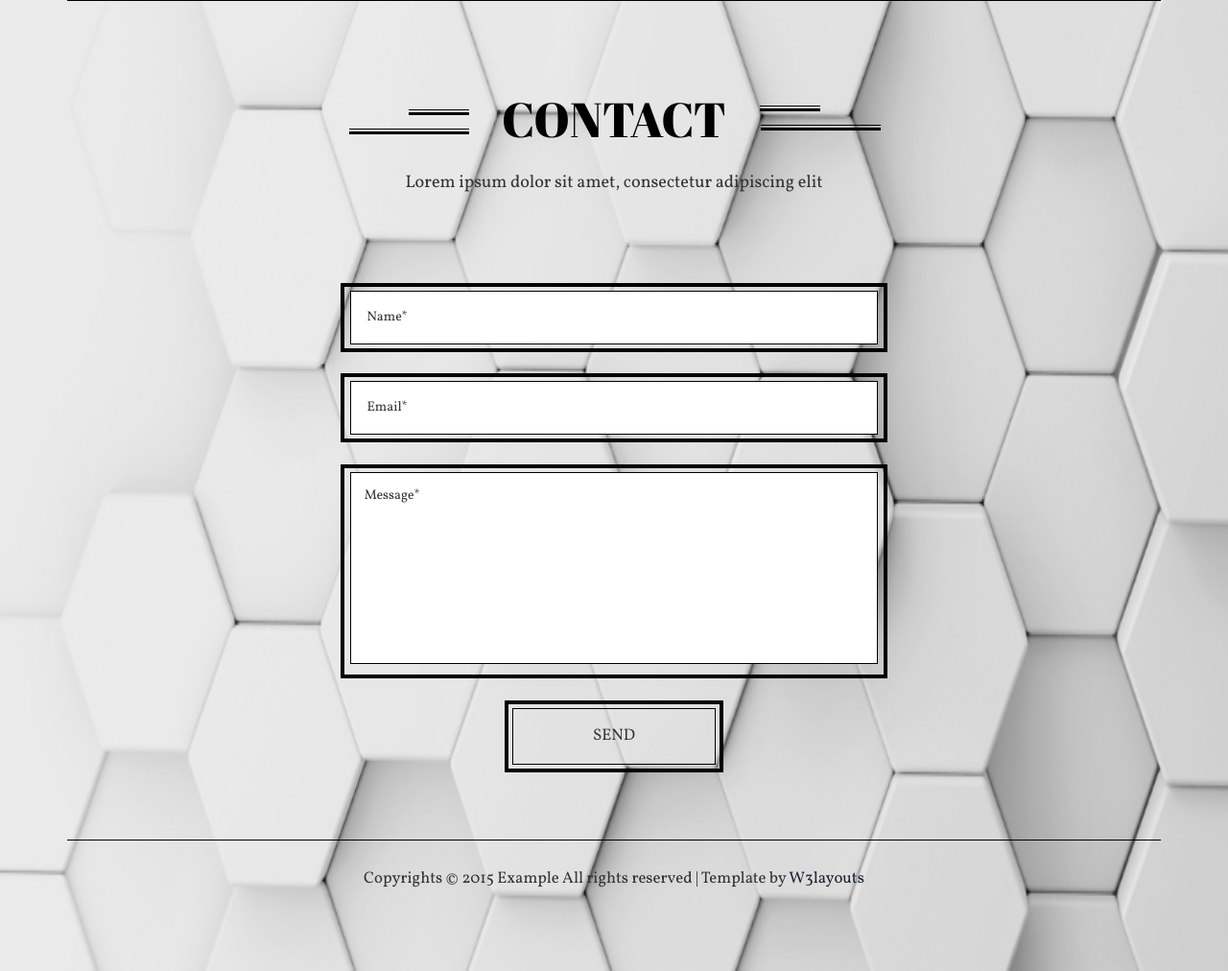
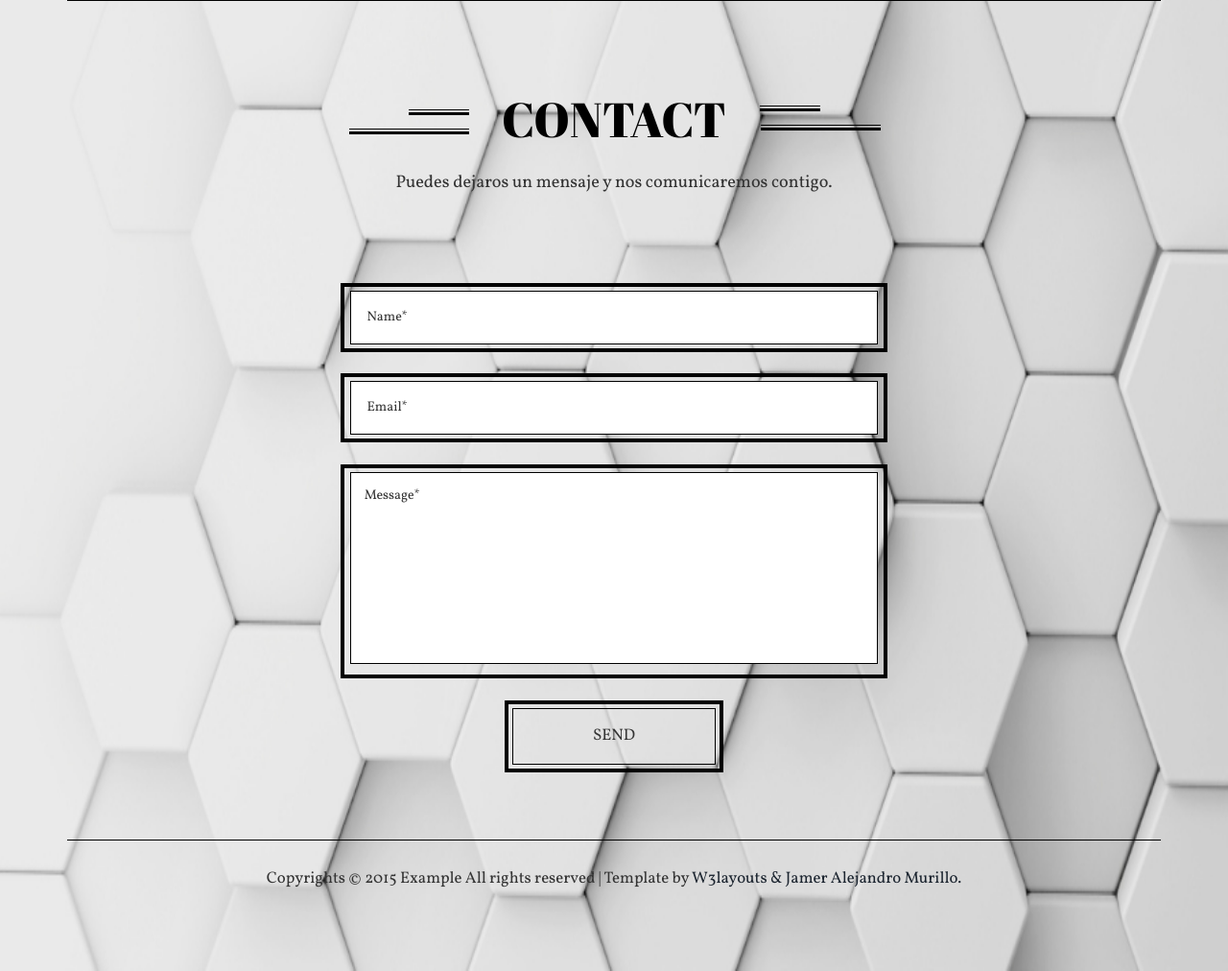
Before and after one commit to Alejandro-Murillo20/Proyecto-taller-1, a plain HTML site: page index.html in a window 1280 px wide. Shown: the part 2569-3581 px from the top of the page at 96% size. Drawn offline with Linux system fonts and the light colour scheme.

Commit message:
Se actualiza sección Contact y Copyrights

```diff
--- a/index.html
+++ b/index.html
@@ -297,7 +297,7 @@ Smartphone Compatible web template, free webdesigns for Nokia, Samsung, LG, Sony
           </span>
           <div class="clearfix"></div>
         </h3>
-        <p>Lorem ipsum dolor sit amet, consectetur adipiscing elit</p>
+        <p>Puedes dejaros un mensaje y nos comunicaremos contigo.</p>
         <div class="conatct-form">
           <ul class="form">
             <li>
@@ -335,7 +335,7 @@ Message*</textarea
         <div class="copyrights">
           <p>
             Copyrights &copy; 2015 Example All rights reserved | Template by
-            <a href="http://w3layouts.com/">W3layouts</a>
+            <a href="http://w3layouts.com/">W3layouts & Jamer Alejandro Murillo.</a>
           </p>
         </div>
         <script type="text/javascript">
```
